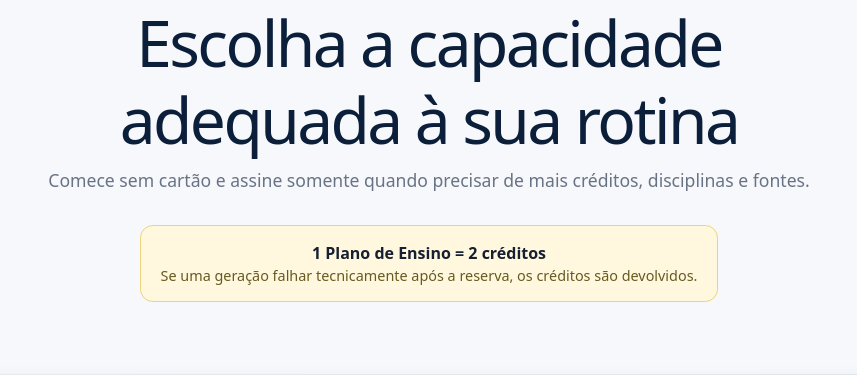
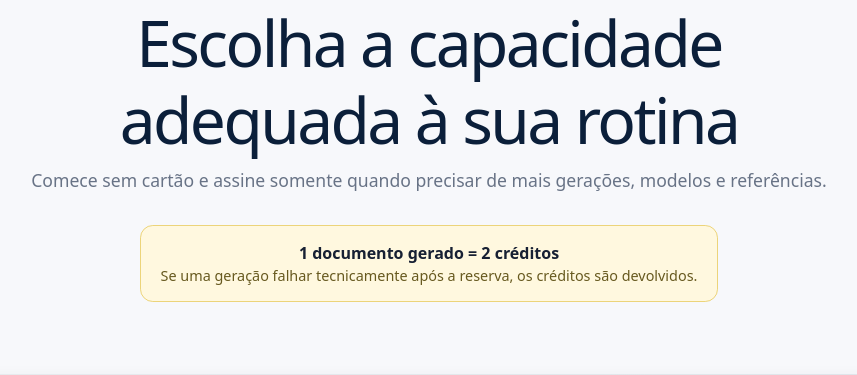
Before and after one commit to rodrigoniskier/ai-documentos, a Django app: page /precos/ in a window 1280 px wide. Shown: the part 148-523 px from the top of the page, without its empty margins (211-1068 px from the left). Run offline with Django 5.2, Linux system fonts and the light colour scheme; data that the repository does not hold is empty.

Commit message:
Atualiza planos para o novo fluxo documental

```diff
--- a/templates/pricing.html
+++ b/templates/pricing.html
@@ -1,16 +1,13 @@
 {% extends 'base.html' %}
 {% block title %}Planos e preços — AjudAI Docente{% endblock %}
-{% block meta_description %}Conheça os planos Gratuito, Pro e Ultra do AjudAI Docente. Comece com 5 créditos gratuitos, sem cobrança automática.{% endblock %}
+{% block meta_description %}Conheça os planos Gratuito, Pro e Ultra do AjudAI Docente. Personalize modelos acadêmicos e exporte em DOCX ou PDF.{% endblock %}
 {% block content %}
 <div class="container py-5">
   <header class="pricing-header text-center mx-auto">
     <span class="section-kicker">PLANOS TRANSPARENTES</span>
     <h1>Escolha a capacidade adequada à sua rotina</h1>
-    <p>Comece sem cartão e assine somente quando precisar de mais créditos, disciplinas e fontes.</p>
-    <div class="credit-explainer">
-      <strong>1 Plano de Ensino = 2 créditos</strong>
-      <span>Se uma geração falhar tecnicamente após a reserva, os créditos são devolvidos.</span>
-    </div>
+    <p>Comece sem cartão e assine somente quando precisar de mais gerações, modelos e referências.</p>
+    <div class="credit-explainer"><strong>1 documento gerado = 2 créditos</strong><span>Se uma geração falhar tecnicamente após a reserva, os créditos são devolvidos.</span></div>
   </header>
 
   <div class="row g-4 mt-4">
@@ -20,33 +17,21 @@
           {% if plan.code == 'PRO' %}<span class="badge text-bg-warning align-self-start mb-2">Mais escolhido</span>{% endif %}
           <h2>{{ plan.name }}</h2>
           <div class="display-6 price-label">{{ plan.price_label }}</div>
-          <p class="text-muted plan-credit-line">
-            {% if plan.initial_credits %}
-              {{ plan.initial_credits }} créditos concedidos uma única vez
-            {% else %}
-              {{ plan.monthly_credits }} créditos renovados mensalmente
-            {% endif %}
-          </p>
+          <p class="text-muted plan-credit-line">{% if plan.initial_credits %}{{ plan.initial_credits }} créditos concedidos uma única vez{% else %}{{ plan.monthly_credits }} créditos renovados mensalmente{% endif %}</p>
           <ul class="plan-features">
-            <li><strong>{{ plan.institution_limit }}</strong> instituição(ões)</li>
-            <li><strong>{{ plan.discipline_limit }}</strong> disciplina(s)</li>
-            <li><strong>{{ plan.source_limit }}</strong> fonte(s)</li>
-            <li><strong>{{ plan.daily_limit }}</strong> créditos por dia</li>
+            <li><strong>{{ plan.source_limit }}</strong> modelos e referências armazenados</li>
+            <li><strong>{{ plan.daily_limit }}</strong> créditos disponíveis por dia</li>
+            <li>Modelos DOCX ou PDF</li>
+            <li>Referências PDF, DOCX ou TXT</li>
+            <li>Editor de títulos, textos e novas seções</li>
+            <li>Exportação em DOCX e PDF</li>
             <li>{% if plan.watermark %}Identificação do plano Gratuito no rodapé{% else %}Sem identificação do plano Gratuito{% endif %}</li>
-            <li>DOCX editável e histórico protegido</li>
           </ul>
           {% if plan.code == 'FREE' %}
-            {% if user.is_authenticated %}
-              <a class="btn btn-outline-primary mt-auto" href="{% url 'dashboard' %}">Acessar o painel</a>
-            {% else %}
-              <a class="btn btn-primary mt-auto" href="{% url 'register' %}">Começar gratuitamente</a>
-            {% endif %}
+            {% if user.is_authenticated %}<a class="btn btn-outline-primary mt-auto" href="{% url 'dashboard' %}">Acessar o painel</a>{% else %}<a class="btn btn-primary mt-auto" href="{% url 'register' %}">Começar gratuitamente</a>{% endif %}
             <small class="text-muted mt-2 text-center">Sem cartão e sem cobrança automática.</small>
           {% elif user.is_authenticated %}
-            <form method="post" action="{% url 'billing_start' plan.code %}" class="mt-auto">
-              {% csrf_token %}
-              <button class="btn btn-warning w-100" type="submit">Assinar {{ plan.name }}</button>
-            </form>
+            <form method="post" action="{% url 'billing_start' plan.code %}" class="mt-auto">{% csrf_token %}<button class="btn btn-warning w-100" type="submit">Assinar {{ plan.name }}</button></form>
           {% else %}
             <a class="btn btn-warning mt-auto" href="{% url 'register' %}?next={% url 'subscription' %}">Criar conta e assinar</a>
           {% endif %}
@@ -57,37 +42,17 @@
 
   <section class="card payment-card p-4 p-lg-5 mt-5">
     <div class="row g-4">
-      <div class="col-lg-7">
-        <span class="section-kicker">PAGAMENTO E CONTROLE</span>
-        <h2 class="h3">Assinatura mensal sem permanência obrigatória</h2>
-        <p>Os planos Pro e Ultra são processados em ambiente seguro pelo Asaas. A ativação ocorre após a confirmação do pagamento.</p>
-        <p class="mb-0">O cancelamento interrompe renovações futuras e preserva o acesso até o fim do período já pago.</p>
-      </div>
-      <div class="col-lg-5">
-        <div class="institutional-box">
-          <strong>Precisa atender uma instituição ou equipe?</strong>
-          <p>Converse com o AI_RN_LAB sobre volume, implantação e necessidades específicas.</p>
-          <a href="mailto:{{ support_email }}?subject=Plano%20institucional%20AjudAI%20Docente">Solicitar contato institucional</a>
-        </div>
-      </div>
+      <div class="col-lg-7"><span class="section-kicker">PAGAMENTO E CONTROLE</span><h2 class="h3">Assinatura mensal sem permanência obrigatória</h2><p>Os planos Pro e Ultra são processados em ambiente seguro pelo Asaas. A ativação ocorre após a confirmação do pagamento.</p><p class="mb-0">O cancelamento interrompe renovações futuras e preserva o acesso até o fim do período já pago.</p></div>
+      <div class="col-lg-5"><div class="institutional-box"><strong>Precisa atender uma instituição ou equipe?</strong><p>Converse com o AI_RN_LAB sobre volume, implantação e necessidades específicas.</p><a href="mailto:{{ support_email }}?subject=Plano%20institucional%20AjudAI%20Docente">Solicitar contato institucional</a></div></div>
     </div>
   </section>
 
   <section class="faq-container mx-auto mt-5" aria-labelledby="faq-planos">
     <h2 id="faq-planos" class="text-center">Dúvidas sobre créditos e assinatura</h2>
     <div class="faq-list mt-4">
-      <details>
-        <summary>Os créditos não utilizados acumulam?</summary>
-        <p>Os 5 créditos gratuitos são concedidos uma única vez. Nos planos pagos, a carteira recebe a franquia mensal conforme o ciclo de assinatura.</p>
-      </details>
-      <details>
-        <summary>Posso voltar ao plano Gratuito?</summary>
-        <p>Você pode cancelar a renovação. O acesso pago permanece até o fim do período confirmado, respeitando as regras descritas nos Termos de Uso.</p>
-      </details>
-      <details>
-        <summary>O pagamento altera meus documentos existentes?</summary>
-        <p>Não. Documentos já gerados continuam no histórico da conta. O plano define os limites e créditos disponíveis para novas operações.</p>
-      </details>
+      <details><summary>Os créditos não utilizados acumulam?</summary><p>Os 5 créditos gratuitos são concedidos uma única vez. Nos planos pagos, a carteira recebe a franquia mensal conforme o ciclo de assinatura.</p></details>
+      <details><summary>Posso voltar ao plano Gratuito?</summary><p>Você pode cancelar a renovação. O acesso pago permanece até o fim do período confirmado, respeitando os Termos de Uso.</p></details>
+      <details><summary>O pagamento altera meus documentos existentes?</summary><p>Não. Modelos, referências e documentos já criados permanecem associados à sua conta.</p></details>
     </div>
   </section>
 </div>
```
